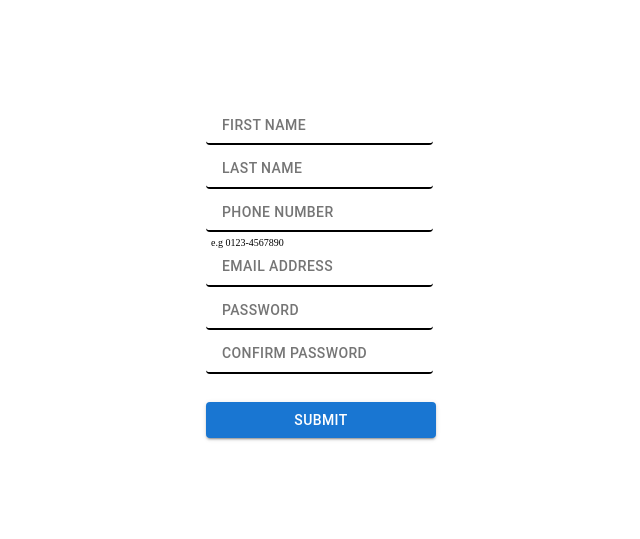
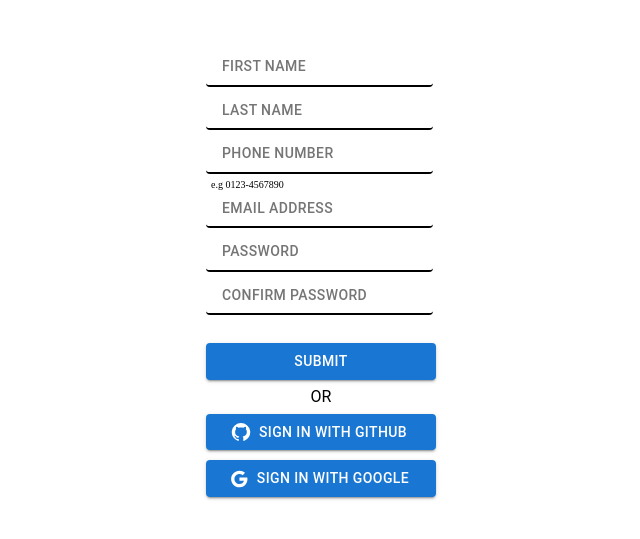
Before and after one commit to HunkHazard/SoftTech, a Next.js app: page /auth/signup in a window 1280 px wide. Shown: the part 125-664 px from the top of the page, without its empty margins (319-959 px from the left). Built offline with nearby package versions, Linux system fonts and the light colour scheme.

Commit message:
providers

```diff
--- a/pages/api/auth/[...nextauth].js
+++ b/pages/api/auth/[...nextauth].js
@@ -25,7 +25,8 @@ export default NextAuth({
         //   }),
     ],
     pages:{
-        signIn:'/auth/signin'
+        signIn:'/auth/signin',
+        signUp:'/auth/signup',
     },
 
 })
--- a/pages/auth/signup.jsx
+++ b/pages/auth/signup.jsx
@@ -1,7 +1,21 @@
 import React from "react";
-import { Stack, Box } from "@mui/material";
+import { Stack, Box ,Typography,Button} from "@mui/material";
 import { useState } from "react";
 import { useRouter } from "next/router";
+import GitHubIcon from "@mui/icons-material/GitHub";
+import GoogleIcon from "@mui/icons-material/Google";
+import {signIn} from "next-auth/react";
+const providers = [
+  {
+    name: "github",
+    Icon: GitHubIcon,
+  },
+  {
+    name: "google",
+    Icon: GoogleIcon,
+  },
+];
+
 
 function Signup() {
   const [email, setEmail] = useState("");
@@ -42,6 +56,7 @@ function Signup() {
       alert('Error signing up:', error);
     }
   };
+  const handleOAuthSignIn = (provider) => () => signIn(provider);
 
   const checkPassword = () => {
     const passwordInput = document.getElementById("password");
@@ -235,6 +250,23 @@ function Signup() {
           />
         </form>
       </Stack>
+      <Typography variant="body1" sx={{ textAlign: "center" }}>
+        OR
+      </Typography>
+      <Stack orientation="vertical">
+        {providers.map(({ name, Icon }) => (
+          <Button
+            variant="contained"
+            size="medium"
+            key={name}
+            startIcon={<Icon />}
+            sx={{ margin: "5px", width: "230px", textTransform: "uppercase" }}
+            onClick={handleOAuthSignIn(name)}
+          >
+            Sign in with {name}
+          </Button>
+        ))}
+      </Stack>
     </Box>
   );
 }
```
